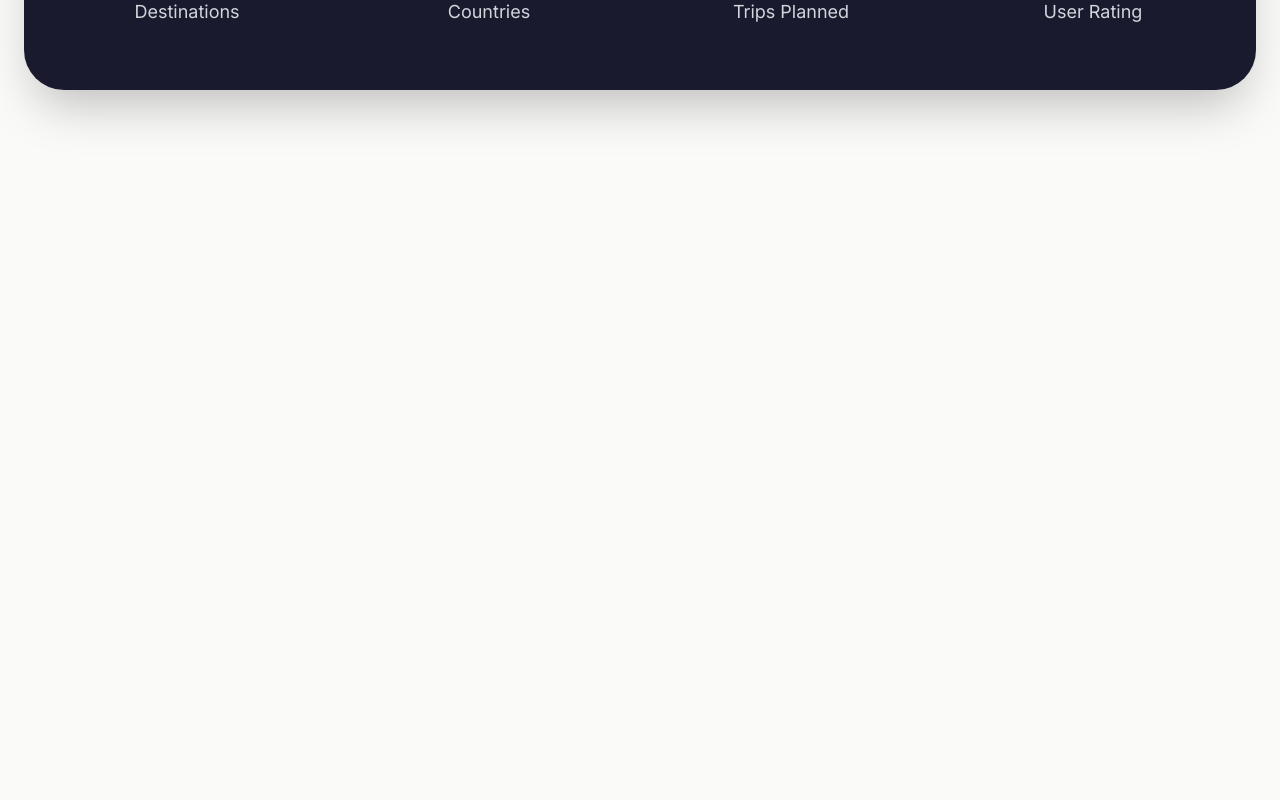
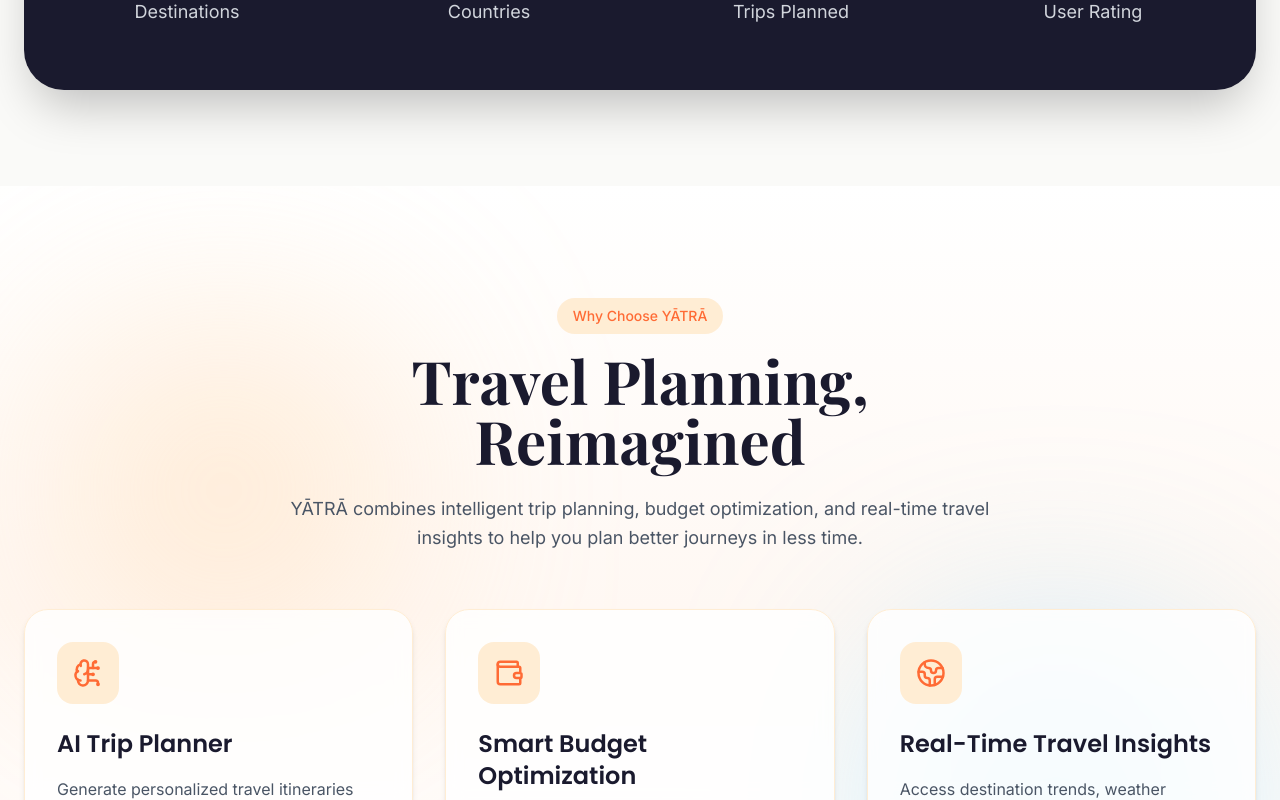
Before and after one commit to md-saad3704/yatra, a React (Vite) app: page / in a window 1280 px wide. Shown: the part 2000-2800 px from the top of the page. Before the commit the page ends 2186 px from the top, so only its background shows below. Built offline with nearby package versions, Linux system fonts and the light colour scheme.

Commit message:
Complete homepage with destinations stats features and footer

```diff
--- /dev/null
+++ b/src/components/common/Footer.jsx
@@ -0,0 +1,98 @@
+import { Compass, Mail, MapPin, Phone } from "lucide-react";
+
+function Footer() {
+  return (
+    <footer className="relative overflow-hidden bg-gradient-to-br from-[#111827] via-[#1A1A2E] to-[#111827] text-white">
+      {/* Background Glow */}
+      <div className="absolute left-0 top-0 h-72 w-72 rounded-full bg-orange-500/10 blur-[120px]" />
+      <div className="absolute right-0 bottom-0 h-72 w-72 rounded-full bg-sky-500/10 blur-[120px]" />
+
+      <div className="relative z-10 mx-auto max-w-7xl px-6 py-20">
+        <div className="grid gap-12 md:grid-cols-2 lg:grid-cols-4">
+          {/* Brand */}
+          <div>
+            <div className="mb-4 flex items-center gap-3">
+              <Compass className="text-[#FF6B35]" size={28} />
+              <h3 className="font-display text-2xl font-bold">
+                YĀTRĀ
+              </h3>
+            </div>
+
+            <p className="leading-relaxed text-gray-400">
+              Discover destinations, plan smarter
+              journeys, and create unforgettable
+              travel experiences.
+            </p>
+          </div>
+
+          {/* Quick Links */}
+          <div>
+            <h4 className="mb-5 text-lg font-semibold">
+              Quick Links
+            </h4>
+
+            <ul className="space-y-3 text-gray-400">
+              <li className="cursor-pointer hover:text-white">
+                Home
+              </li>
+              <li className="cursor-pointer hover:text-white">
+                Destinations
+              </li>
+              <li className="cursor-pointer hover:text-white">
+                Trip Planner
+              </li>
+              <li className="cursor-pointer hover:text-white">
+                Analytics
+              </li>
+            </ul>
+          </div>
+
+          {/* Popular Destinations */}
+          <div>
+            <h4 className="mb-5 text-lg font-semibold">
+              Popular Destinations
+            </h4>
+
+            <ul className="space-y-3 text-gray-400">
+              <li>Manali</li>
+              <li>Goa</li>
+              <li>Jaipur</li>
+              <li>Bali</li>
+            </ul>
+          </div>
+
+          {/* Contact */}
+          <div>
+            <h4 className="mb-5 text-lg font-semibold">
+              Contact
+            </h4>
+
+            <div className="space-y-4 text-gray-400">
+              <div className="flex items-center gap-3">
+                <Mail size={18} />
+                <span>hello@yatra.com</span>
+              </div>
+
+              <div className="flex items-center gap-3">
+                <Phone size={18} />
+                <span>+91 98765 43210</span>
+              </div>
+
+              <div className="flex items-center gap-3">
+                <MapPin size={18} />
+                <span>India</span>
+              </div>
+            </div>
+          </div>
+        </div>
+
+        {/* Bottom Bar */}
+        <div className="mt-14 border-t border-gray-800 pt-8 text-center text-sm text-gray-500">
+          © 2026 YĀTRĀ. All rights reserved.
+        </div>
+      </div>
+    </footer>
+  );
+}
+
+export default Footer;
--- /dev/null
+++ b/src/components/home/FeatureCard.jsx
@@ -0,0 +1,40 @@
+import {
+  BrainCircuit,
+  Wallet,
+  Globe2,
+} from "lucide-react";
+
+function FeatureCard({
+  title,
+  description,
+  icon,
+}) {
+  const iconMap = {
+    brain: BrainCircuit,
+    wallet: Wallet,
+    globe: Globe2,
+  };
+
+  const Icon = iconMap[icon];
+
+  return (
+    <div className="group rounded-3xl border border-orange-100 bg-white/80 backdrop-blur-sm p-8 shadow-md transition-all duration-300 hover:-translate-y-4 hover:shadow-2xl">
+      <div className="mb-6 inline-flex rounded-2xl bg-orange-100 transition-all duration-300 group-hover:bg-orange-200 p-4">
+        <Icon
+          size={30}
+          className="text-[#FF6B35]"
+        />
+      </div>
+
+      <h3 className="font-heading mb-4 text-2xl font-semibold text-[#1A1A2E]">
+        {title}
+      </h3>
+
+      <p className="leading-relaxed text-gray-600">
+        {description}
+      </p>
+    </div>
+  );
+}
+
+export default FeatureCard;
--- /dev/null
+++ b/src/components/home/WhyChooseYatra.jsx
@@ -0,0 +1,67 @@
+import { motion } from "framer-motion";
+
+import FeatureCard from "./FeatureCard";
+import { features } from "../../data/features";
+
+function WhyChooseYatra() {
+    return (
+        <section className="relative overflow-hidden py-28">
+            {/* Background */}
+            <div className="absolute inset-0 bg-gradient-to-b from-white via-[#FFF8F3] to-white" />
+
+            <div className="absolute left-20 top-40 h-72 w-72 rounded-full bg-orange-200/60 blur-[120px]" />
+
+            <div className="absolute right-20 bottom-20 h-72 w-72 rounded-full bg-sky-300/60 blur-[120px]" />
+
+            <div className="relative z-10 mx-auto max-w-7xl px-6">
+                {/* Header */}
+                <motion.div
+                    initial={{ opacity: 0, y: 30 }}
+                    whileInView={{ opacity: 1, y: 0 }}
+                    transition={{ duration: 0.6 }}
+                    viewport={{ once: true }}
+                    className="mb-14 text-center"
+                >
+                    <span className="mb-4 inline-block rounded-full bg-orange-100 px-4 py-2 text-sm font-medium text-[#FF6B35]">
+                        Why Choose YĀTRĀ
+                    </span>
+
+                    <h2 className="font-display mb-6 text-5xl md:text-6xl font-bold text-[#1A1A2E]">
+                        Travel Planning,
+                        <br />
+                        Reimagined
+                    </h2>
+
+                    <p className="mx-auto max-w-3xl text-lg leading-relaxed text-gray-600">
+                        YĀTRĀ combines intelligent trip planning,
+                        budget optimization, and real-time travel
+                        insights to help you plan better journeys
+                        in less time.
+                    </p>
+                </motion.div>
+
+                {/* Features Grid */}
+                <div className="grid gap-8 md:grid-cols-2 lg:grid-cols-3">
+                    {features.map((feature, index) => (
+                        <motion.div
+                            key={feature.title}
+                            initial={{ opacity: 0, y: 30 }}
+                            whileInView={{ opacity: 1, y: 0 }}
+                            transition={{
+                                duration: 0.5,
+                                delay: index * 0.15,
+                            }}
+                            viewport={{ once: true }}
+                        >
+                            <FeatureCard {...feature} />
+                        </motion.div>
+                    ))}
+                </div>
+            </div>
+
+
+        </section>
+    );
+}
+
+export default WhyChooseYatra;
--- /dev/null
+++ b/src/data/features.js
@@ -0,0 +1,20 @@
+export const features = [
+  {
+    title: "AI Trip Planner",
+    description:
+      "Generate personalized travel itineraries based on your interests, budget, and trip duration.",
+    icon: "brain",
+  },
+  {
+    title: "Smart Budget Optimization",
+    description:
+      "Get recommendations that maximize experiences while staying within your travel budget.",
+    icon: "wallet",
+  },
+  {
+    title: "Real-Time Travel Insights",
+    description:
+      "Access destination trends, weather information, and travel recommendations instantly.",
+    icon: "globe",
+  },
+];
--- a/src/layouts/MainLayout.jsx
+++ b/src/layouts/MainLayout.jsx
@@ -1,6 +1,8 @@
 import { Outlet } from "react-router-dom";
 
 import Navbar from "../components/common/Navbar";
+import Footer from "../components/common/Footer";
+
 
 function MainLayout() {
   return (
@@ -10,6 +12,7 @@
       <main className="min-h-screen">
         <Outlet />
       </main>
+      <Footer />
     </>
   );
 }
--- a/src/pages/Home.jsx
+++ b/src/pages/Home.jsx
@@ -1,6 +1,7 @@
 import HeroSection from "../components/home/HeroSection";
 import PopularDestinations from "../components/home/PopularDestinations";
 import StatsSection from "../components/home/StatsSection";
+import WhyChooseYatra from "../components/home/WhyChooseYatra";
 
 function Home() {
     return (
@@ -8,6 +9,7 @@
             <HeroSection />
             <PopularDestinations />
             <StatsSection />
+            <WhyChooseYatra />
         </>
     );
 }
```
Also changed, not shown: src/components/planner/BudgetSlider.jsx (added), src/components/planner/InterestSelector.jsx (added), src/components/planner/ItineraryPreview.jsx (added), src/components/planner/PlannerForm.jsx (added), src/components/planner/StepIndicator.jsx (added), src/components/planner/TravelStyleSelector.jsx (added).
